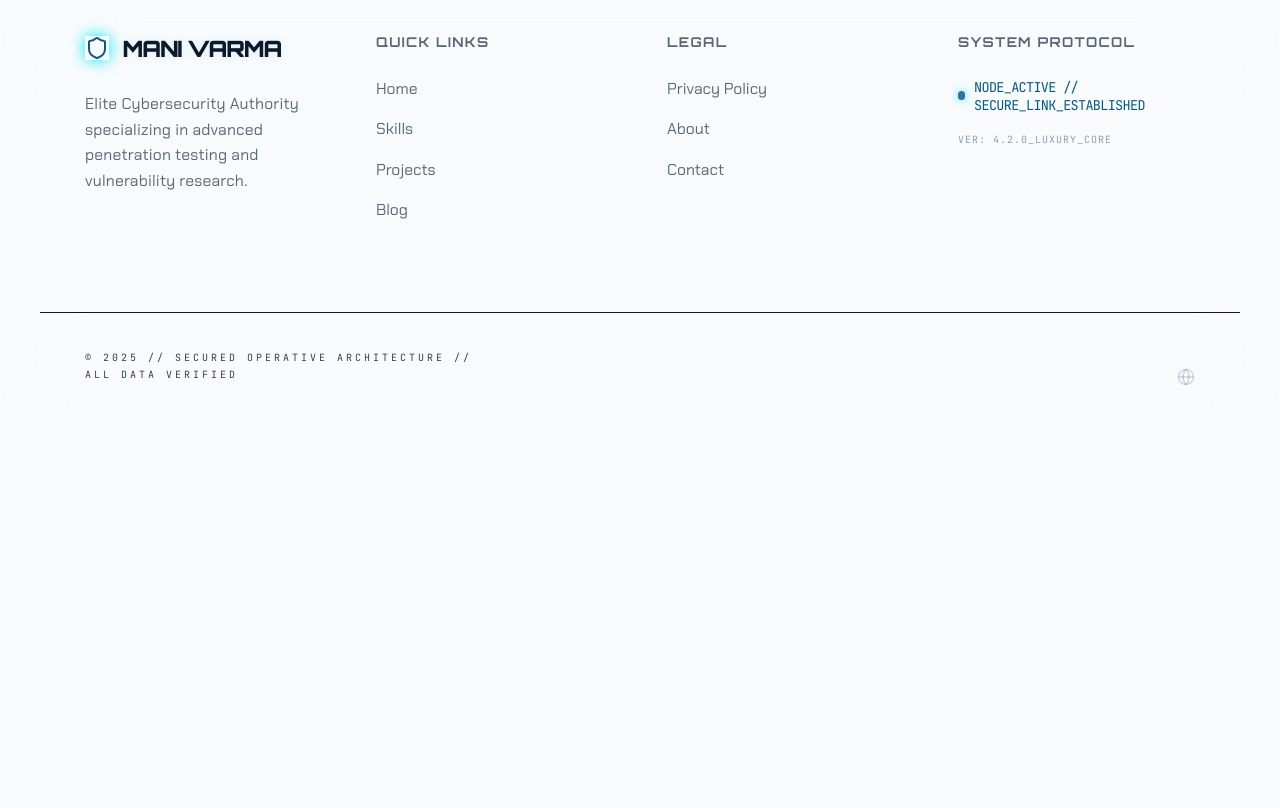
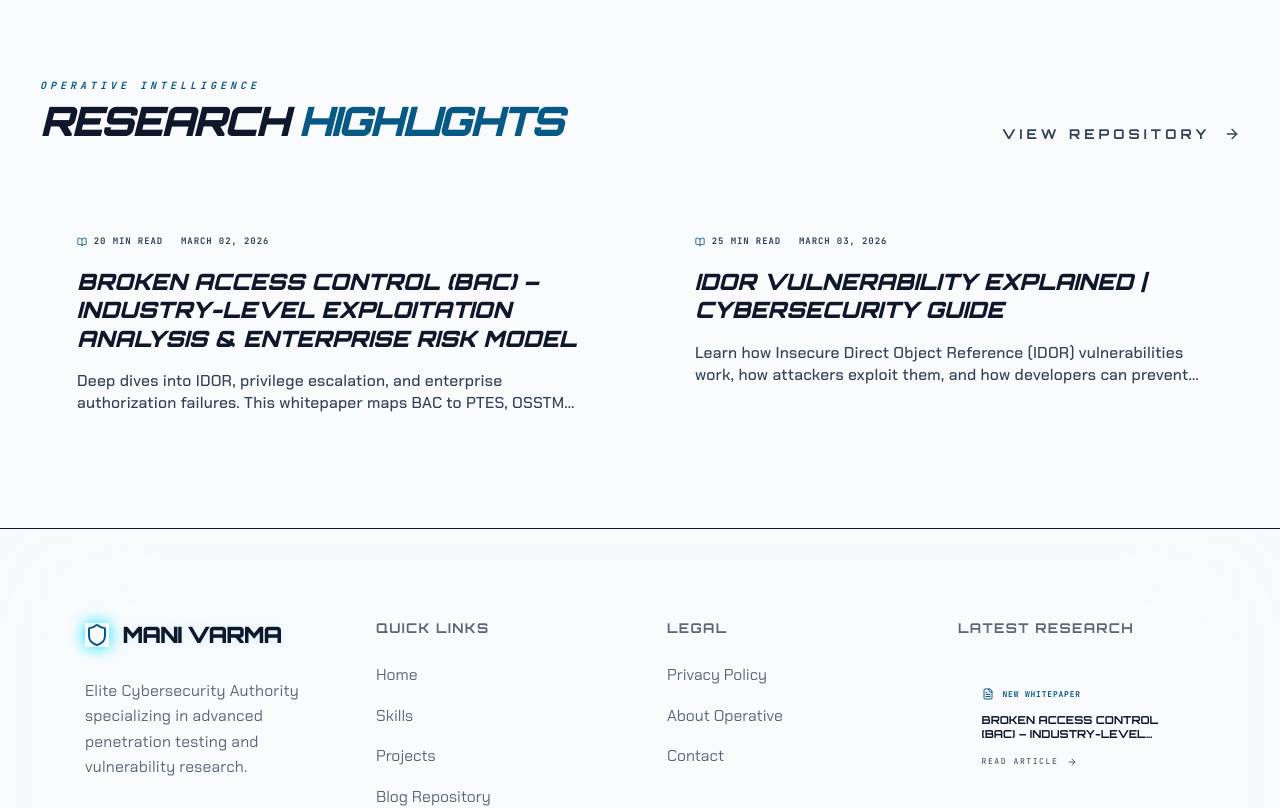
Before and after one commit to manivarmacyber/manivarmacyber.github.io, a React (Vite) app: page /about in a window 1280 px wide. Shown: the part 900-1708 px from the top of the page. Before the commit the page ends 1395 px from the top, so only its background shows below. Built offline with nearby package versions, Linux system fonts and the light colour scheme; no server answers.

Commit message:
Improve social sharing and SEO safety

```diff
--- a/components/Layout.tsx
+++ b/components/Layout.tsx
@@ -2,8 +2,9 @@ import React from 'react';
 import { motion } from 'motion/react';
 import { Link } from 'react-router-dom';
 import { Navigation } from './Navigation';
-import { Shield, Lock, Cpu, Globe } from 'lucide-react';
+import { Shield, Lock, Cpu, Globe, FileText, ArrowRight } from 'lucide-react';
 import { FestivalEngine } from './FestivalEngine';
+import { blogPosts } from '../data/blogPosts';
 
 interface LayoutProps {
   children: React.ReactNode;
@@ -11,6 +12,7 @@ interface LayoutProps {
 }
 
 export const Layout: React.FC<LayoutProps> = ({ children, activeSection = 'home' }) => {
+  const latestPost = blogPosts[0];
   const [theme, setTheme] = React.useState<'dark' | 'light'>(() => {
     const rootTheme = document.documentElement.getAttribute('data-theme');
     if (rootTheme === 'dark' || rootTheme === 'light') return rootTheme;
@@ -64,7 +66,7 @@ export const Layout: React.FC<LayoutProps> = ({ children, activeSection = 'home'
               <li><Link to="/#home" className="hover:text-accent-cyan transition-colors">Home</Link></li>
               <li><Link to="/#skills" className="hover:text-accent-cyan transition-colors">Skills</Link></li>
               <li><Link to="/#operational-outputs" className="hover:text-accent-cyan transition-colors">Projects</Link></li>
-              <li><Link to="/blog" className="hover:text-accent-cyan transition-colors">Blog</Link></li>
+              <li><Link to="/blog" className="hover:text-accent-cyan transition-colors">Blog Repository</Link></li>
             </ul>
           </div>
 
@@ -72,22 +74,30 @@ export const Layout: React.FC<LayoutProps> = ({ children, activeSection = 'home'
             <h4 className="font-orbitron font-bold text-xs tracking-widest text-text-secondary/80 mb-6 uppercase">Legal</h4>
             <ul className="space-y-4 text-sm text-text-secondary/80">
               <li><Link to="/privacy" className="hover:text-accent-cyan transition-colors">Privacy Policy</Link></li>
-              <li><Link to="/about" className="hover:text-accent-cyan transition-colors">About</Link></li>
+              <li><Link to="/about" className="hover:text-accent-cyan transition-colors">About Operative</Link></li>
               <li><Link to="/contact" className="hover:text-accent-cyan transition-colors">Contact</Link></li>
             </ul>
           </div>
 
-          <div>
-            <h4 className="font-orbitron font-bold text-xs tracking-widest text-text-secondary/80 mb-6 uppercase">System Protocol</h4>
-            <div className="space-y-4">
-              <div className="flex items-center gap-2 text-xs text-accent-cyan">
-                <div className="w-2 h-2 bg-accent-cyan rounded-full animate-pulse shadow-[0_0_8px_#00E6FF]" />
-                <span className="font-mono tracking-tighter">NODE_ACTIVE // SECURE_LINK_ESTABLISHED</span>
+          <div className="space-y-6">
+            <h4 className="font-orbitron font-bold text-xs tracking-widest text-text-secondary/80 mb-6 uppercase">Latest Research</h4>
+            <Link
+              to={`/blog/${latestPost.slug}`}
+              className="group block p-5 rounded-2xl bg-white/[0.02] border border-white/5 hover:border-accent-cyan/20 transition-all"
+            >
+              <div className="flex flex-col gap-3">
+                <div className="flex items-center gap-2 text-[8px] font-mono text-accent-cyan uppercase tracking-widest font-black">
+                  <FileText size={12} />
+                  <span>New Whitepaper</span>
+                </div>
+                <h5 className="text-[11px] font-orbitron font-bold text-text-primary group-hover:text-accent-cyan transition-colors leading-tight uppercase line-clamp-2">
+                  {latestPost.title}
+                </h5>
+                <div className="flex items-center gap-2 text-[8px] font-mono text-text-secondary uppercase tracking-[0.2em] group-hover:text-accent-cyan transition-colors">
+                  READ ARTICLE <ArrowRight size={10} className="group-hover:translate-x-1 transition-transform" />
+                </div>
               </div>
-              <div className="text-[10px] font-mono text-text-secondary/50 uppercase tracking-widest">
-                VER: 4.2.0_LUXURY_CORE
-              </div>
-            </div>
+            </Link>
           </div>
         </div>
 
--- a/data/blogPosts.ts
+++ b/data/blogPosts.ts
@@ -138,7 +138,7 @@ Fixing BAC requires a defense-in-depth approach centered on server-side validati
   {
     id: '2',
     title: 'IDOR Vulnerability Explained | Cybersecurity Guide',
-    slug: 'idor-vulnerability-guide',
+    slug: 'idor-security-analysis',
     excerpt: 'Learn how Insecure Direct Object Reference (IDOR) vulnerabilities work, how attackers exploit them, and how developers can prevent them.',
     publishDate: 'MARCH 03, 2026',
     author: 'Mani Varma',
--- a/pages/About.tsx
+++ b/pages/About.tsx
@@ -1,9 +1,13 @@
 import React from 'react';
 import { motion } from 'motion/react';
 import { Layout } from '../components/Layout';
-import { Shield, Target, Cpu, Lock } from 'lucide-react';
+import { Shield, Target, Cpu, Lock, ArrowRight, BookOpen } from 'lucide-react';
+import { blogPosts } from '../data/blogPosts';
+import { Link } from 'react-router-dom';
 
 export const About: React.FC = () => {
+  const featuredPosts = blogPosts.slice(0, 2);
+
   return (
     <div className="pt-24 pb-12">
       <div className="container-progressive px-0">
@@ -53,6 +57,47 @@ export const About: React.FC = () => {
               </div>
             </div>
           </div>
+
+          {/* Research Highlights - SEO Internal Linking */}
+          <div className="mt-20 pt-20 border-t border-border">
+            <div className="flex flex-col md:flex-row md:items-end justify-between gap-6 mb-12">
+              <div className="space-y-4">
+                <span className="text-accent-cyan font-mono text-[10px] uppercase tracking-[0.4em] font-black italic">Operative Intelligence</span>
+                <h2 className="text-3xl md:text-4xl font-orbitron font-black text-text-primary uppercase italic tracking-tighter">
+                  RESEARCH <span className="text-accent-cyan">HIGHLIGHTS</span>
+                </h2>
+              </div>
+              <Link
+                to="/blog"
+                className="group flex items-center gap-3 text-text-secondary hover:text-accent-cyan transition-colors font-orbitron font-bold text-xs tracking-[0.3em] uppercase"
+              >
+                View Repository <ArrowRight size={16} className="group-hover:translate-x-1 transition-transform" />
+              </Link>
+            </div>
+
+            <div className="grid grid-cols-1 md:grid-cols-2 gap-8">
+              {featuredPosts.map((post) => (
+                <Link
+                  key={post.id}
+                  to={`/blog/${post.slug}`}
+                  className="group block p-8 rounded-3xl bg-white/[0.01] border border-white/5 hover:border-accent-cyan/20 transition-all duration-500"
+                >
+                  <div className="flex flex-col gap-4">
+                    <div className="flex items-center gap-4 text-[9px] font-mono text-text-secondary uppercase tracking-widest font-black">
+                      <span className="flex items-center gap-1.5"><BookOpen size={10} className="text-accent-cyan" /> {post.readingTime}</span>
+                      <span>{post.publishDate}</span>
+                    </div>
+                    <h4 className="text-xl font-orbitron font-black text-text-primary group-hover:text-accent-cyan transition-colors uppercase italic leading-tight">
+                      {post.title}
+                    </h4>
+                    <p className="text-sm text-text-secondary line-clamp-2 font-medium">
+                      {post.excerpt}
+                    </p>
+                  </div>
+                </Link>
+              ))}
+            </div>
+          </div>
         </motion.div>
       </div>
     </div>
--- a/pages/BlogPost.tsx
+++ b/pages/BlogPost.tsx
@@ -90,25 +90,38 @@ export const BlogPost: React.FC = () => {
       const ogTitle = document.querySelector('meta[property="og:title"]');
       const ogDesc = document.querySelector('meta[property="og:description"]');
       const ogUrl = document.querySelector('meta[property="og:url"]');
+      const ogType = document.querySelector('meta[property="og:type"]');
+      const ogImg = document.querySelector('meta[property="og:image"]');
+
       const originalOgTitle = ogTitle?.getAttribute('content');
       const originalOgDesc = ogDesc?.getAttribute('content');
       const originalOgUrl = ogUrl?.getAttribute('content');
+      const originalOgType = ogType?.getAttribute('content');
+      const originalOgImg = ogImg?.getAttribute('content');
 
       if (ogTitle) ogTitle.setAttribute('content', `${post.title} | Mani Varma`);
       if (ogDesc) ogDesc.setAttribute('content', post.excerpt);
       if (ogUrl) ogUrl.setAttribute('content', `https://manivarmacyber.pages.dev/blog/${post.slug}`);
+      if (ogType) ogType.setAttribute('content', 'article');
+      if (ogImg) ogImg.setAttribute('content', `https://manivarmacyber.pages.dev${post.image === '/idor-cover.jpg' ? '/images/idor-cover.png' : post.image}`);
 
       // SEO Logic: Update Twitter Metadata
-      const twTitle = document.querySelector('meta[property="twitter:title"]');
-      const twDesc = document.querySelector('meta[property="twitter:description"]');
-      const twUrl = document.querySelector('meta[property="twitter:url"]');
+      const twCard = document.querySelector('meta[name="twitter:card"]');
+      const twTitle = document.querySelector('meta[name="twitter:title"]');
+      const twDesc = document.querySelector('meta[name="twitter:description"]');
+      const twUrl = document.querySelector('meta[name="twitter:url"]');
+      const twImg = document.querySelector('meta[name="twitter:image"]');
+
+      const originalTwCard = twCard?.getAttribute('content');
       const originalTwTitle = twTitle?.getAttribute('content');
       const originalTwDesc = twDesc?.getAttribute('content');
       const originalTwUrl = twUrl?.getAttribute('content');
+      const originalTwImg = twImg?.getAttribute('content');
 
       if (twTitle) twTitle.setAttribute('content', `${post.title} | Mani Varma`);
       if (twDesc) twDesc.setAttribute('content', post.excerpt);
       if (twUrl) twUrl.setAttribute('content', `https://manivarmacyber.pages.dev/blog/${post.slug}`);
+      if (twImg) twImg.setAttribute('content', `https://manivarmacyber.pages.dev${post.image === '/idor-cover.jpg' ? '/images/idor-cover.png' : post.image}`);
 
       // SEO Logic: Update Structured Data (JSON-LD)
       const schemaScript = document.createElement('script');
@@ -203,11 +216,15 @@ export const BlogPost: React.FC = () => {
         if (ogTitle && originalOgTitle) ogTitle.setAttribute('content', originalOgTitle);
         if (ogDesc && originalOgDesc) ogDesc.setAttribute('content', originalOgDesc);
         if (ogUrl && originalOgUrl) ogUrl.setAttribute('content', originalOgUrl);
+        if (ogType && originalOgType) ogType.setAttribute('content', originalOgType);
+        if (ogImg && originalOgImg) ogImg.setAttribute('content', originalOgImg);
 
         // Restore Twitter metadata
+        if (twCard && originalTwCard) twCard.setAttribute('content', originalTwCard);
         if (twTitle && originalTwTitle) twTitle.setAttribute('content', originalTwTitle);
         if (twDesc && originalTwDesc) twDesc.setAttribute('content', originalTwDesc);
         if (twUrl && originalTwUrl) twUrl.setAttribute('content', originalTwUrl);
+        if (twImg && originalTwImg) twImg.setAttribute('content', originalTwImg);
 
         // Remove dynamic structured data
         const dynamicSchema = document.getElementById(`schema-${post.slug}`);
@@ -390,8 +407,11 @@ export const BlogPost: React.FC = () => {
     if (!post) return '';
     let c = post.content;
     const AUTO_LINKS = [
-      { phrase: 'Insecure Direct Object Reference', slug: 'idor-vulnerability-guide' },
-      { phrase: 'Broken Access Control', slug: 'broken-access-control-owasp-a01-analysis' }
+      { phrase: 'Insecure Direct Object Reference', slug: 'idor-security-analysis' },
+      { phrase: 'Broken Access Control', slug: 'broken-access-control-owasp-a01-analysis' },
+      { phrase: 'IDOR', slug: 'idor-security-analysis' },
+      { phrase: 'BAC', slug: 'broken-access-control-owasp-a01-analysis' },
+      { phrase: 'OWASP Top 10', slug: 'broken-access-control-owasp-a01-analysis' }
     ];
     AUTO_LINKS.forEach(({ phrase, slug }) => {
       if (slug === post.slug) return;
```
Also changed, not shown: index.html (+9 -10 lines), 2 other files (tests, documents, lock files or other folders).
